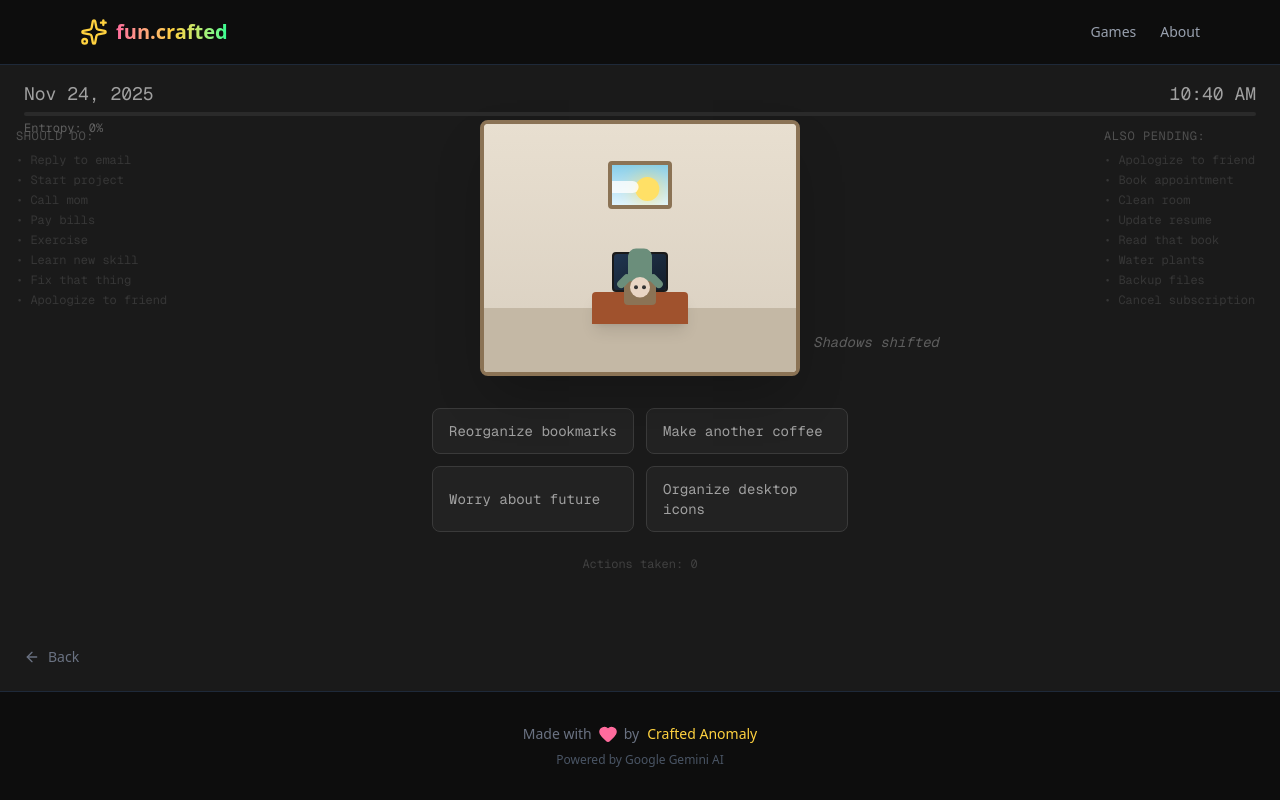
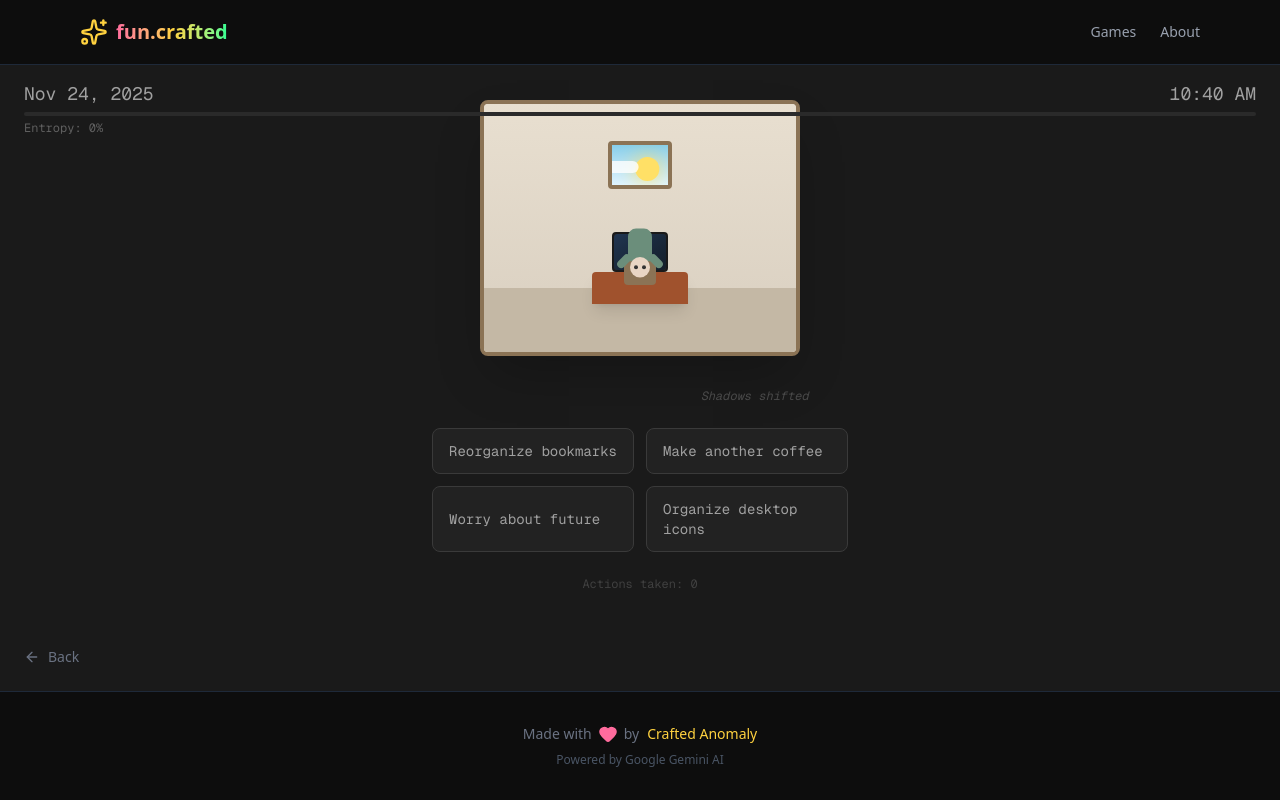
Before and after one commit to craftedanomaly/funcrafted, a Next.js app: page /procrastination-simulator in a window 1280 px wide. Built offline with nearby package versions, Linux system fonts and the light colour scheme.

Commit message:
fix: Clean up Procrastination Simulator UI - better task positioning, higher z-index for feedback

```diff
--- a/src/app/procrastination-simulator/page.tsx
+++ b/src/app/procrastination-simulator/page.tsx
@@ -484,25 +484,25 @@ function IsometricRoom({ era, entropy }: { era: Era; entropy: number }) {
   );
 }
 
-// Side Tasks - Left and Right columns
+// Side Tasks - Left and Right columns (positioned relative to room)
 function SideTasks({ side }: { side: "left" | "right" }) {
   const tasks = side === "left"
-    ? PENDING_TASKS.slice(0, 8)
-    : PENDING_TASKS.slice(7, 15);
+    ? PENDING_TASKS.slice(0, 6)
+    : PENDING_TASKS.slice(6, 12);
 
   return (
-    <div className={`absolute top-32 ${side === "left" ? "left-4" : "right-4"} w-40 pointer-events-none`}>
-      <div className="text-xs text-[#505050] font-mono mb-2 uppercase tracking-wider">
+    <div className={`absolute ${side === "left" ? "-left-44" : "-right-44"} top-4 w-40 pointer-events-none`}>
+      <div className="text-[10px] text-[#505050] font-mono mb-1 uppercase tracking-wider">
         {side === "left" ? "Should do:" : "Also pending:"}
       </div>
-      <div className="space-y-1">
+      <div className="space-y-0.5">
         {tasks.map((task, i) => (
           <motion.div
             key={task}
-            initial={{ opacity: 0, x: side === "left" ? -20 : 20 }}
-            animate={{ opacity: 0.4, x: 0 }}
-            transition={{ delay: i * 0.1 }}
-            className="text-xs text-[#606060] font-mono truncate"
+            initial={{ opacity: 0, x: side === "left" ? -10 : 10 }}
+            animate={{ opacity: 0.5, x: 0 }}
+            transition={{ delay: i * 0.05 }}
+            className="text-[10px] text-[#606060] font-mono truncate"
           >
             • {task}
           </motion.div>
@@ -512,9 +512,9 @@ function SideTasks({ side }: { side: "left" | "right" }) {
   );
 }
 
-// Floating Events - more visible, random positions
+// Floating Events - positioned below the room
 function FloatingEvents({ currentEvent }: { currentEvent: string | null }) {
-  const [events, setEvents] = useState<{ id: number; text: string; x: number; y: number }[]>([]);
+  const [events, setEvents] = useState<{ id: number; text: string; x: number }[]>([]);
   const eventIdRef = useRef(0);
 
   useEffect(() => {
@@ -523,24 +523,23 @@ function FloatingEvents({ currentEvent }: { currentEvent: string | null }) {
         id: eventIdRef.current++,
         text: currentEvent,
         x: 20 + Math.random() * 60,
-        y: 30 + Math.random() * 40,
       };
-      setEvents((prev) => [...prev.slice(-4), newEvent]);
+      setEvents((prev) => [...prev.slice(-3), newEvent]);
     }
   }, [currentEvent]);
 
   return (
-    <div className="absolute inset-0 pointer-events-none overflow-hidden">
+    <div className="w-full max-w-md h-8 relative pointer-events-none overflow-hidden mb-2">
       <AnimatePresence>
         {events.map((event) => (
           <motion.div
             key={event.id}
-            initial={{ opacity: 0, scale: 0.8 }}
-            animate={{ opacity: 0.6, scale: 1 }}
-            exit={{ opacity: 0, y: -20 }}
+            initial={{ opacity: 0, y: 10 }}
+            animate={{ opacity: 0.5, y: 0 }}
+            exit={{ opacity: 0, y: -10 }}
             transition={{ duration: 0.5 }}
-            className="absolute text-sm text-[#8B8B8B] font-mono italic"
-            style={{ left: `${event.x}%`, top: `${event.y}%` }}
+            className="absolute text-xs text-[#7A7A7A] font-mono italic"
+            style={{ left: `${event.x}%` }}
           >
             {event.text}
           </motion.div>
@@ -725,27 +724,27 @@ export default function ProcrastinationSimulatorPage() {
               )}
             </AnimatePresence>
 
-            {/* Feedback Text */}
+            {/* Feedback Text - HIGH Z-INDEX */}
             <AnimatePresence>
               {feedback && (
                 <motion.div
                   initial={{ opacity: 0, y: 10 }}
                   animate={{ opacity: 1, y: 0 }}
                   exit={{ opacity: 0, y: -10 }}
-                  className="absolute top-[60%] left-1/2 -translate-x-1/2 text-xs text-[#6B8E7B] font-mono text-center whitespace-nowrap bg-[#E8DFD0]/80 px-2 py-1 rounded"
+                  className="absolute top-4 left-1/2 -translate-x-1/2 z-50 text-xs text-[#4A6B5A] font-mono text-center whitespace-nowrap bg-[#E8DFD0] px-3 py-1.5 rounded shadow-lg border border-[#8B7355]"
                 >
                   {feedback}
                 </motion.div>
               )}
             </AnimatePresence>
+
+            {/* Side Tasks - positioned relative to room */}
+            <SideTasks side="left" />
+            <SideTasks side="right" />
           </div>
         </div>
 
-        {/* Side Tasks - Left and Right */}
-        <SideTasks side="left" />
-        <SideTasks side="right" />
-
-        {/* Floating Events */}
+        {/* Floating Events - below room */}
         <FloatingEvents currentEvent={currentEvent} />
 
         {/* Action Buttons */}
```
